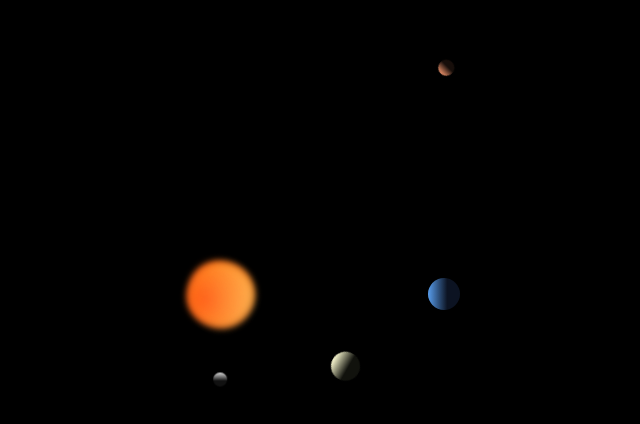
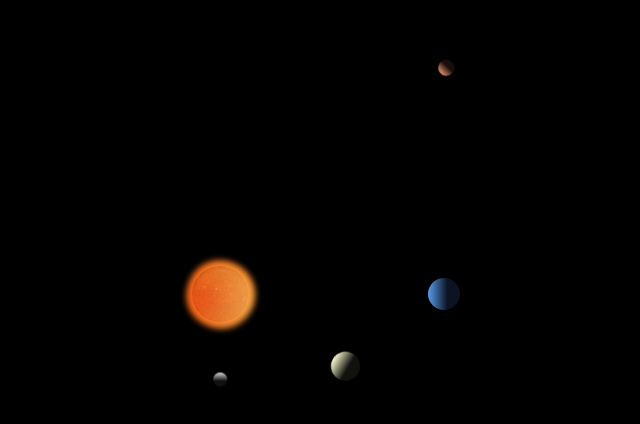
Before and after one commit to russellpropert/css-orbits, a website: page orbits.html in a window 1280 px wide. Shown: the part 106-530 px from the top of the page, without its empty margins (420-1060 px from the left). Drawn offline with Linux system fonts and the light colour scheme.

Commit message:
Adding sun image.

```diff
--- a/orbits.css
+++ b/orbits.css
@@ -17,7 +17,26 @@ body {
   --sun-diameter: 5vmax;
 }
 
+.sun-image-wrapper {
+  z-index: 2;
+  --sun-image-wrapper-multiplier: .88;
+  width: calc(var(--sun-diameter) * var(--sun-image-wrapper-multiplier));
+  height: calc(var(--sun-diameter) * var(--sun-image-wrapper-multiplier));
+  border-radius: 50%;
+  display: flex;
+  align-items: center;
+  justify-content: center;
+  overflow: hidden;
+}
+
+.sun-image {
+  --sun-image-multiplier: 1.15;
+  width: calc(var(--sun-diameter) * var(--sun-image-multiplier));
+  height: calc(var(--sun-diameter) * var(--sun-image-multiplier));
+}
+
 .sun-l1 {
+  z-index: 1;
   position: absolute;
   width: var(--sun-diameter);
   height: var(--sun-diameter);
@@ -37,6 +56,7 @@ body {
 }
 
 .sun-l2 {
+  z-index: 3;
   position: absolute;
   width: var(--sun-diameter);
   height: var(--sun-diameter);
@@ -56,10 +76,11 @@ body {
 }
 
 .sun-l3 {
+  z-index: 4;
   position: absolute;
   width: var(--sun-diameter);
   height: var(--sun-diameter);
-  background-image: radial-gradient(circle at -20px -20px, rgba(255, 223, 142, 0.672), rgba(255, 226, 146, 0));
+  background-image: radial-gradient(circle at -20px -20px, rgba(255, 221, 142, 0.672), rgba(255, 226, 146, 0));
   border-radius: 48% 47% 45% 49%;
   filter: blur(calc(var(--sun-diameter) / 18));
   animation: sun-l3-rotation 15s linear infinite;
--- a/orbits.html
+++ b/orbits.html
@@ -9,6 +9,9 @@
 </head>
 <body>
   <div class="container">
+    <div class="sun-image-wrapper">
+      <img class="sun-image" src="./images/PIA21212.jpeg">
+    </div>
     <div class="sun-l1"></div>
     <div class="sun-l2"></div>
     <div class="sun-l3"></div>
```
Also changed, not shown: images/PIA21212.jpeg (added), 1 other file.
